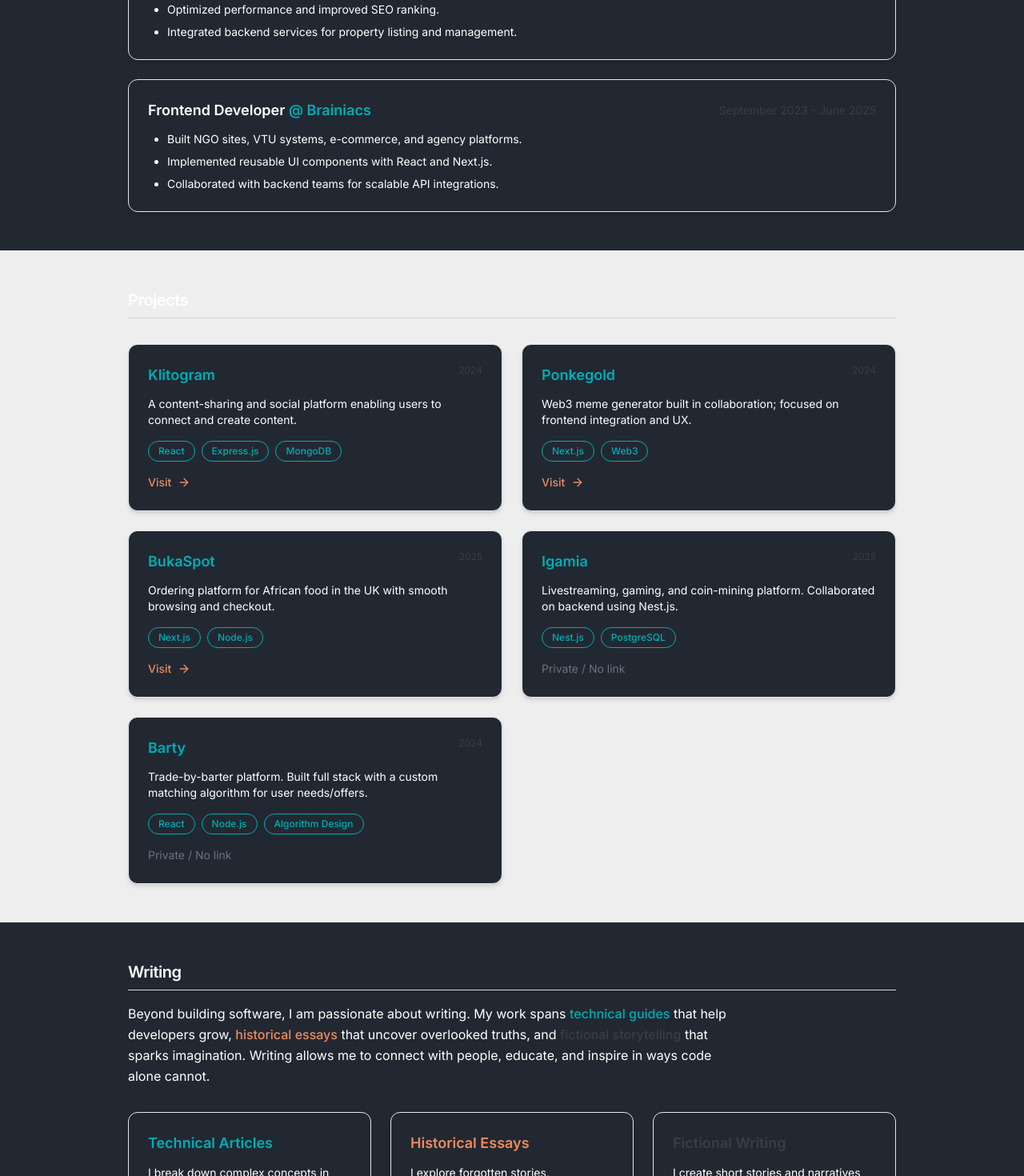
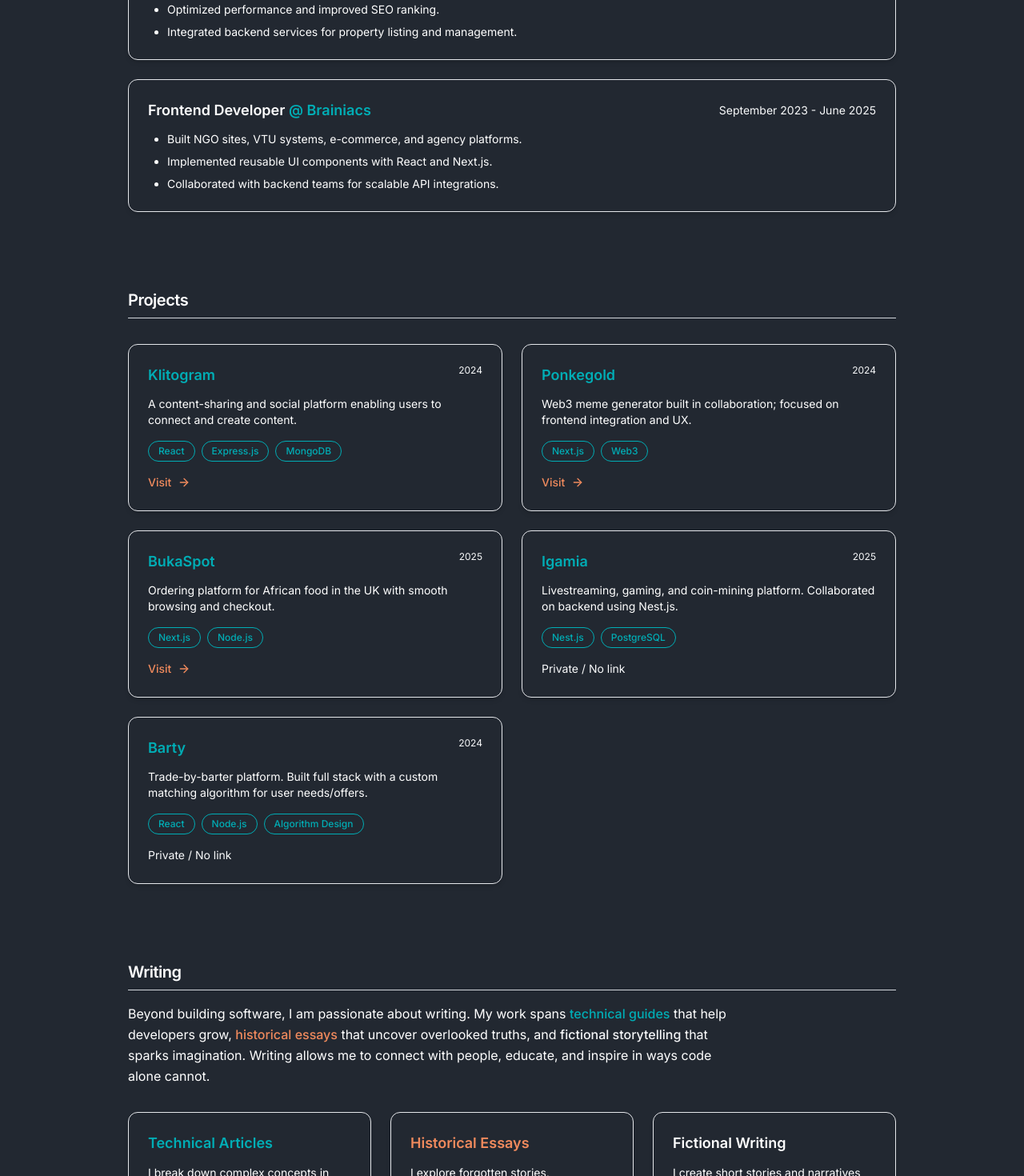
Before and after one commit to Haryomidey/portfolio, a React (Vite) app: page / in a window 1280 px wide. Shown: the part 840-2310 px from the top of the page at 80% size. Built offline with nearby package versions, Linux system fonts and the light colour scheme.

Commit message:
change the color theme

```diff
--- a/src/pages/home/Experience.jsx
+++ b/src/pages/home/Experience.jsx
@@ -40,7 +40,7 @@ const Experience = () => {
                                     {job.role}{" "}
                                     <span className="text-primary">@ {job.company}</span>
                                 </h3>
-                                <span className="text-sm text-secondary">{job.period}</span>
+                                <span className="text-sm text-gray-50">{job.period}</span>
                             </div>
                             <ul className="list-disc ml-6 mt-3 text-sm space-y-2 text-white">
                                 {job.bullets.map((b, i) => (
--- a/src/pages/home/Projects.jsx
+++ b/src/pages/home/Projects.jsx
@@ -42,7 +42,7 @@ const projects = [
 
 const Projects = () => {
     return (
-        <section id="projects" className="py-12 bg-background">
+        <section id="projects" className="py-12 bg-dark">
             <Container>
                 <SectionHeading id="projects">Projects</SectionHeading>
                 <div className="mt-8 grid md:grid-cols-2 gap-6">
@@ -53,7 +53,7 @@ const Projects = () => {
                         >
                             <div className="flex items-start justify-between">
                                 <h3 className="text-lg font-semibold text-primary">{p.title}</h3>
-                                <span className="text-xs text-secondary">{p.year}</span>
+                                <span className="text-xs text-gray-50">{p.year}</span>
                             </div>
                             <p className="mt-3 text-sm text-white">{p.description}</p>
                             <div className="mt-4 flex flex-wrap gap-2 text-xs">
@@ -76,7 +76,7 @@ const Projects = () => {
                                     Visit <ArrowRight size={16} />
                                 </a>
                             ) : (
-                                <span className="mt-4 inline-flex items-center gap-1 text-sm text-gray-500">
+                                <span className="mt-4 inline-flex items-center gap-1 text-sm text-gray-50">
                                     Private / No link
                                 </span>
                             )}
--- a/src/pages/home/Writing.jsx
+++ b/src/pages/home/Writing.jsx
@@ -18,7 +18,7 @@ const writings = [
         title: "Fictional Writing",
         description:
             "I create short stories and narratives that mix suspense, creativity, and human emotion. My fictional pieces often explore what-ifs, untold perspectives, and the realities that live between imagination and truth.",
-        color: "secondary"
+        color: "white"
     }
 ];
 
@@ -31,7 +31,7 @@ const Writing = () => {
                     Beyond building software, I am passionate about writing. My work spans{" "}
                     <span className="text-primary font-medium">technical guides</span> that help developers grow,{" "}
                     <span className="text-accent font-medium">historical essays</span> that uncover overlooked truths,
-                    and <span className="text-secondary font-medium">fictional storytelling</span> that sparks imagination.
+                    and <span className="text-gray-100 font-medium">fictional storytelling</span> that sparks imagination.
                     Writing allows me to connect with people, educate, and inspire in ways code alone cannot.
                 </p>
                 <div className="mt-8 grid md:grid-cols-3 gap-6">
```
